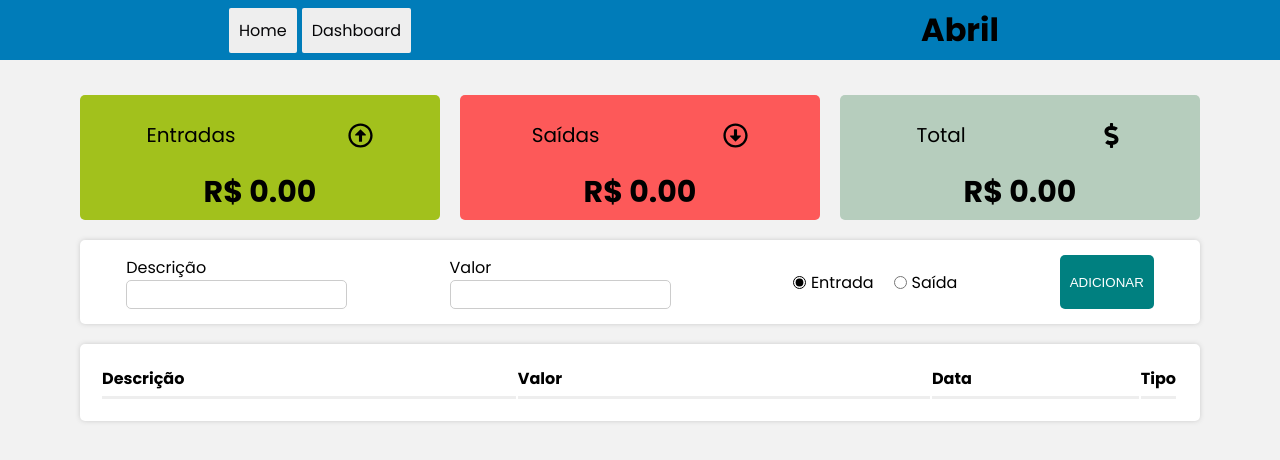
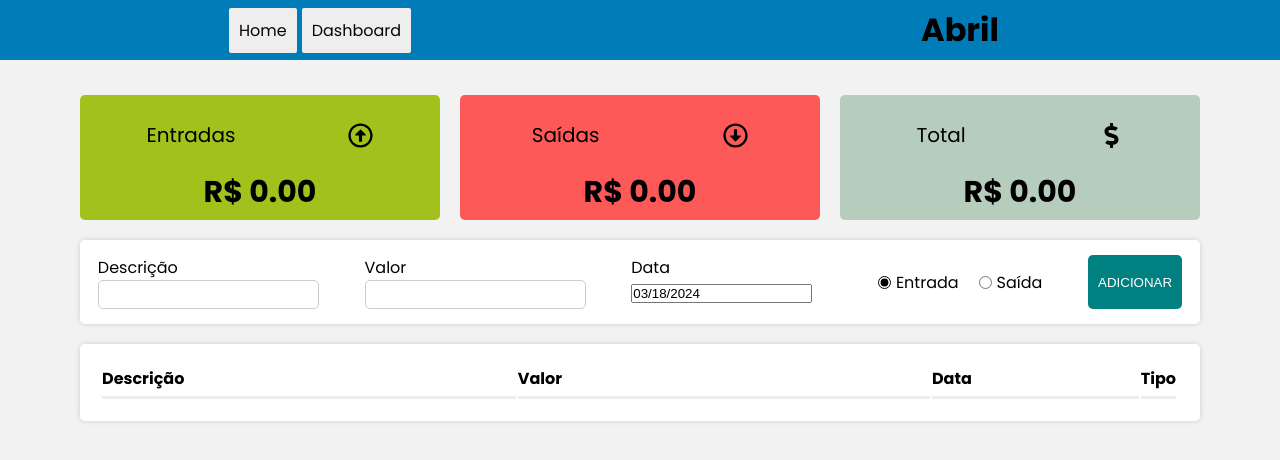
Before and after one commit to GuilhermeCastillo/WebFinance-frontend, a React (Create React App) app: page / in a window 1280 px wide. Shown: the top 460 px of the page. Built offline with nearby package versions, Linux system fonts and the light colour scheme; the HTML template or start-up script is replaced by a standard one.

Commit message:
form date

```diff
--- a/package.json
+++ b/package.json
@@ -8,6 +8,7 @@
     "@testing-library/user-event": "^13.5.0",
     "axios": "^1.6.8",
     "react": "^18.2.0",
+    "react-datepicker": "^6.4.0",
     "react-dom": "^18.2.0",
     "react-google-charts": "^4.0.1",
     "react-icons": "^5.0.1",
--- a/src/components/Form/index.js
+++ b/src/components/Form/index.js
@@ -1,4 +1,7 @@
 import React, { useState } from "react";
+import DatePicker from "react-datepicker";
+import "react-datepicker/dist/react-datepicker.css";
+
 import Grid from "../Grid";
 import * as C from "./styles";
 
@@ -6,6 +9,8 @@ const Form = ({ handleAdd, transactionsList, setTransactionsList }) => {
   const [desc, setDesc] = useState("");
   const [amount, setAmount] = useState("");
   const [isExpense, setExpense] = useState(false);
+
+  const [date, setDate] = useState(new Date());
 
   const generateID = () => Math.round(Math.random() * 1000);
 
@@ -23,12 +28,14 @@ const Form = ({ handleAdd, transactionsList, setTransactionsList }) => {
       desc: desc,
       amount: amount,
       expense: isExpense,
+      date: `${date.getFullYear()}-${date.getMonth()}-${date.getDay()}`,
     };
 
     handleAdd(transaction);
 
     setDesc("");
     setAmount("");
+    setDate("");
   };
 
   return (
@@ -46,6 +53,12 @@ const Form = ({ handleAdd, transactionsList, setTransactionsList }) => {
             onChange={(e) => setAmount(e.target.value)}
           />
         </C.InputContent>
+
+        <C.InputContent>
+          <C.Label>Data</C.Label>
+          <DatePicker selected={date} onChange={(date) => setDate(date)} />
+        </C.InputContent>
+
         <C.RadioGroup>
           <C.Input
             type="radio"
```
Also changed, not shown: 1 other file (tests, documents, lock files or other folders).
